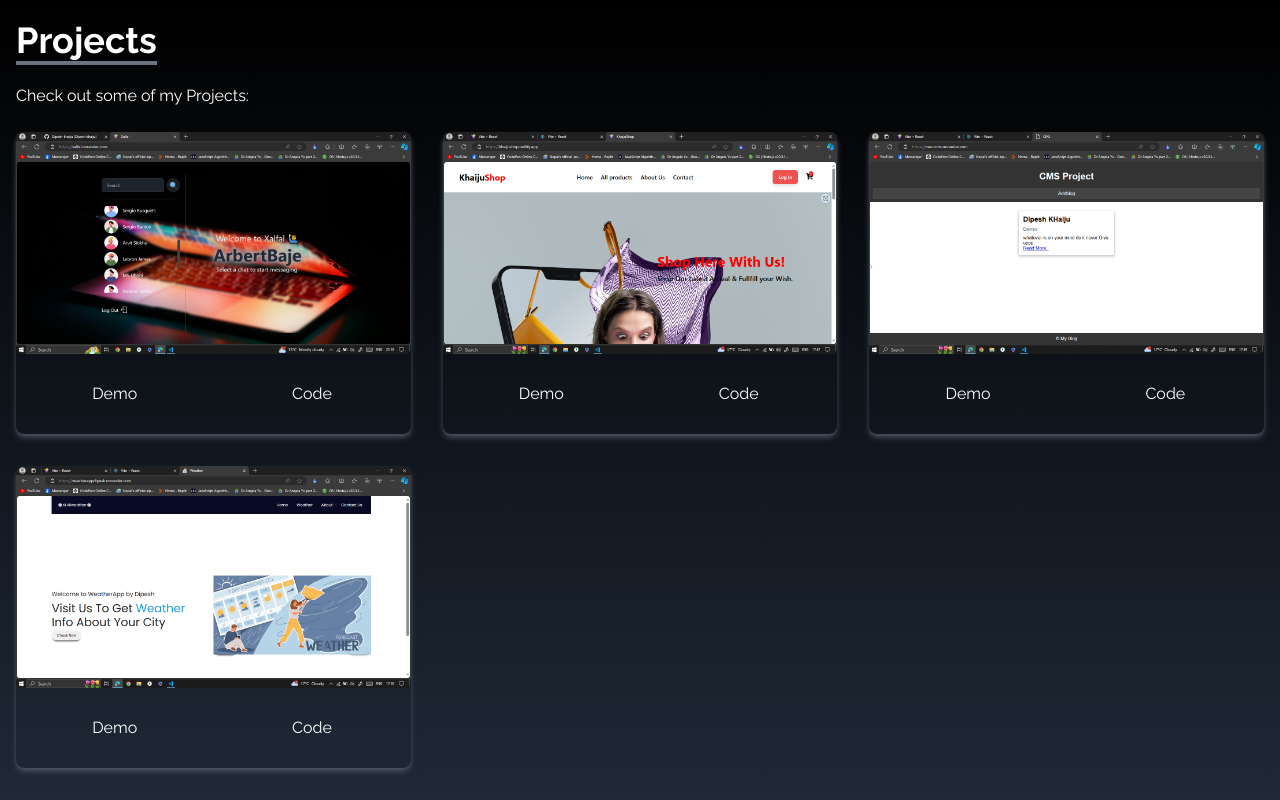
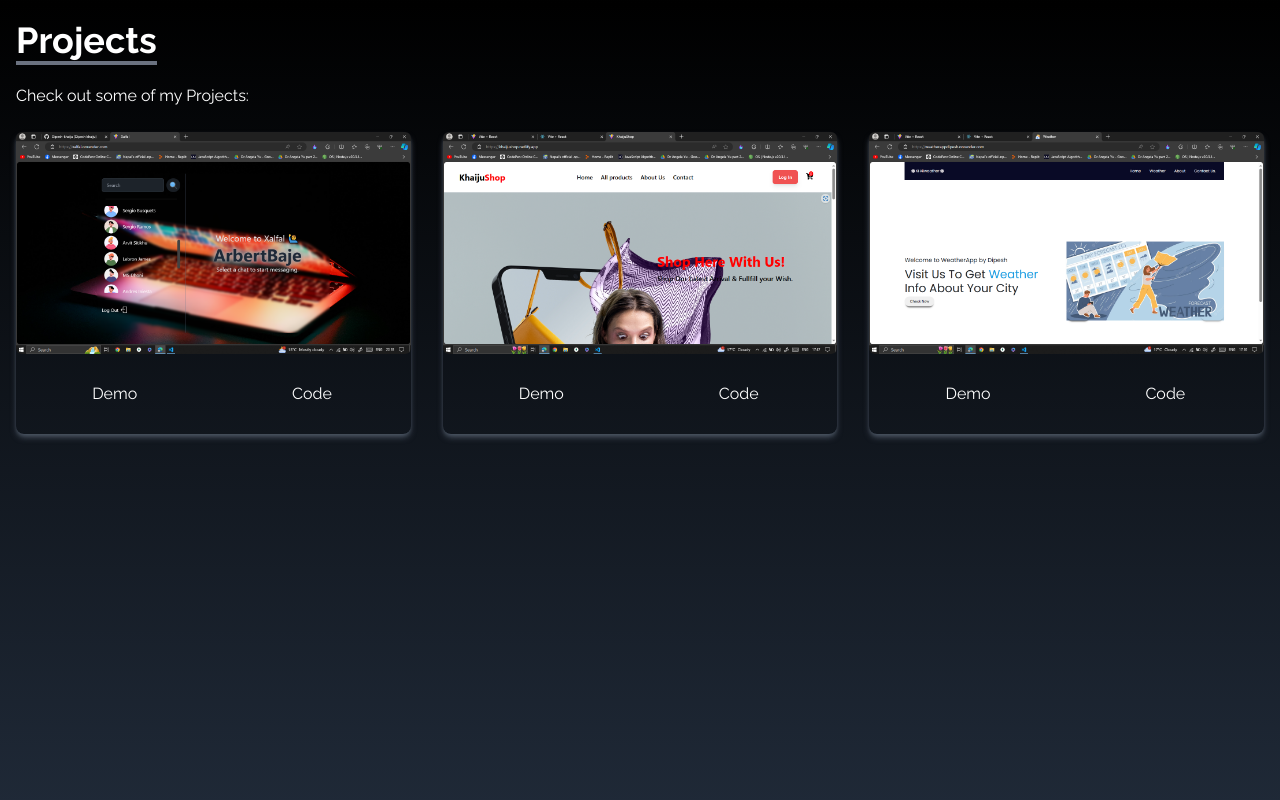
Before and after one commit to Dipesh-khaiju/Portfolio, a React (Vite) app: page / in a window 1280 px wide. Shown: the part 1440-2240 px from the top of the page. Built offline with nearby package versions, Linux system fonts and the light colour scheme.

Commit message:
portfolio fix

```diff
--- a/src/components/portfolio/Portfolio.jsx
+++ b/src/components/portfolio/Portfolio.jsx
@@ -18,14 +18,9 @@ const Portfolio = () => {
       link1: "https://khaijushop.netlify.app/",
       link2: "https://github.com/Dipesh-khaiju/ecomm_khaijushop"
     },
+
     {
       id: 3,
-      src: cms,
-      link1: "https://merocms.onrender.com/",
-      link2: "https://github.com/Dipesh-khaiju/CMS"
-    },
-    {
-      id: 4,
       src: weather,
       link1: "https://weatherappdipesh.onrender.com/",
       link2: "https://github.com/Dipesh-khaiju/weatherapp"
```
